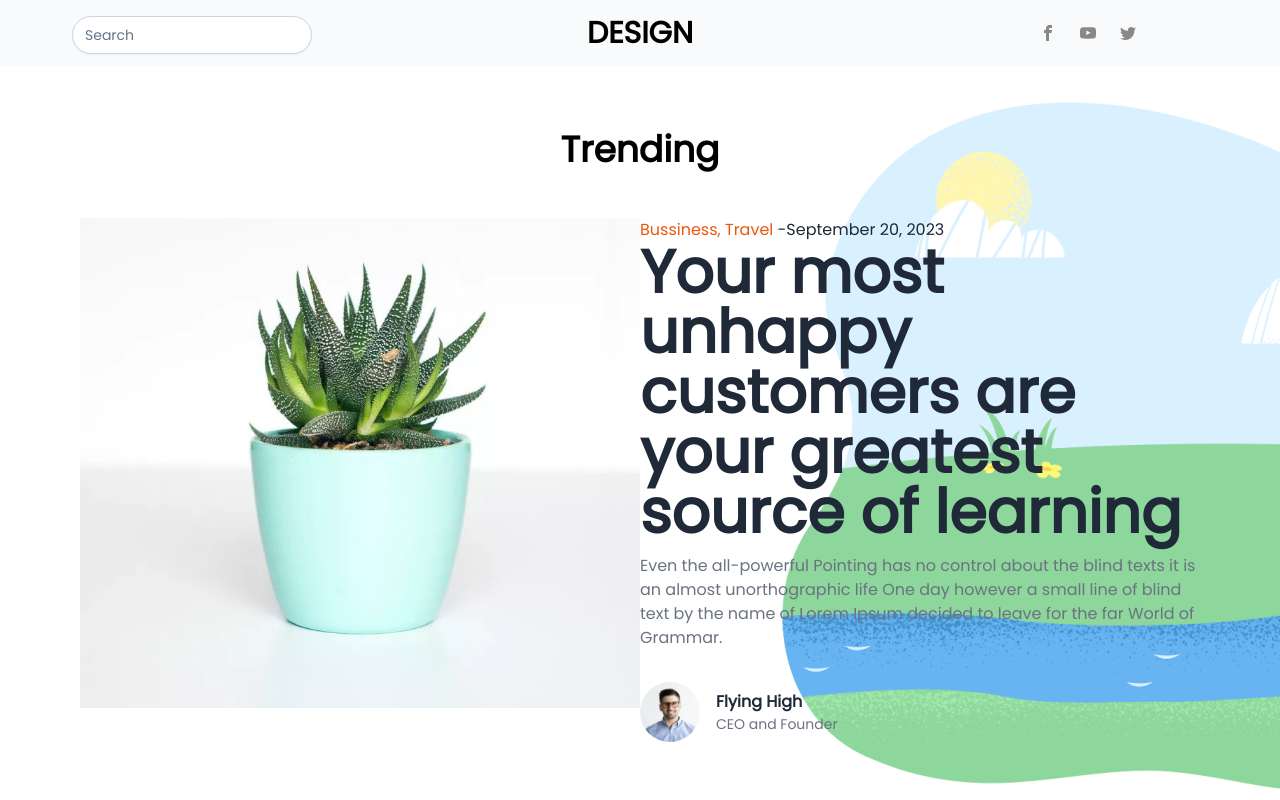
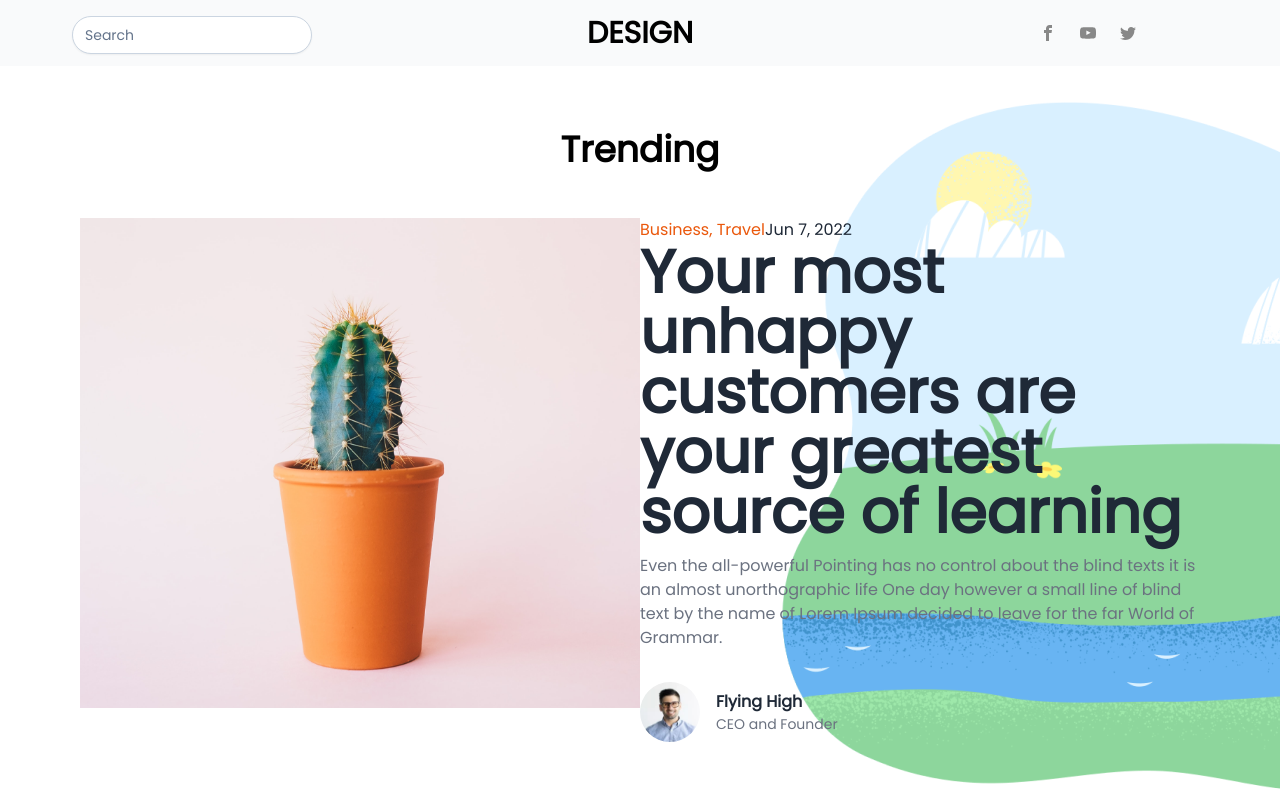
Before and after one commit to SarmadRehman/Blog-site, a Next.js app: page / in a window 1280 px wide. Shown: the top 800 px of the page. Built offline with nearby package versions, Linux system fonts and the light colour scheme.

Commit message:
main-page-all-sections

```diff
--- a/components/section1.js
+++ b/components/section1.js
@@ -1,6 +1,10 @@
 import Image from "next/image";
 import Link from "next/link";
 import Author from "./_child/author";
+import fetcher from "@/lib/fetcher";
+import Spinner from "./_child/spinner";
+import Error from "next/error";
+import data from "@/pages/api/data";
 // Import Swiper React components
 import { Swiper, SwiperSlide } from 'swiper/react';
 import { Autoplay, Pagination, Navigation } from 'swiper/modules';
@@ -8,6 +12,10 @@
 // Import Swiper styles
 import 'swiper/css';
 export default function section1() {
+
+  const {data, isLoading, isError} = fetcher('api/trending')
+  if(isLoading) return <Spinner></Spinner>
+  if(isError) return <Error></Error>
   SwiperCore.use([Autoplay])
 
   const bg = {
@@ -18,48 +26,43 @@
      <section className="py-16" style={bg}>
       <div className="container mx-auto md:px-20">
         <h1 className="pb-12 text-4xl font-bold text-center">Trending</h1>
-
-        <Swiper
+    <Swiper
         slidesPerView={1}
-        autoplay={{
-          delay:2000}}
-
-    >
-      <SwiperSlide>{Slide()}</SwiperSlide>
-      <SwiperSlide>{Slide()}</SwiperSlide>
-      <SwiperSlide>{Slide()}</SwiperSlide>
-      <SwiperSlide>{Slide()}</SwiperSlide>
-      <SwiperSlide>{Slide()}</SwiperSlide>
-      <SwiperSlide>{Slide()}</SwiperSlide>
-      <SwiperSlide>{Slide()}</SwiperSlide>
-
-
-    </Swiper>
-
-
+          autoplay={{
+            delay:2000}}
+          >
+    {
+      data.map((value, index) => (
+        <SwiperSlide key={index}><Slide data={value}></Slide></SwiperSlide>
+      ))
+}
+ </Swiper>
       </div>
     </section>
   );
 }
-function Slide() {
+function Slide({data}) {
+  const { category, img, published, author, description, title} = data;
+
   return (
+
     <div className="grid md:grid-cols-2">
       <div className="image">
-        <Link href={"/"}><Image src={"/images/img1.jpg"} width={"600"} height={"600"} /></Link>
+        <Link href={"/"}><Image src={img} width={"600"} height={"600"} /></Link>
 
       </div>
       <div className="flex flex-col justify-center info">
         <div className="cat">
-          <Link href={"/"} className="text-orange-600 hover:text-orange-800">Bussiness, Travel </Link>
-          <Link href={"/"} className="text-gray-800 hover:text-gray-600">-September 20, 2023</Link>
+          <Link href={"/"} className="text-orange-600 hover:text-orange-800">{category}</Link>
+          <Link href={"/"} className="text-gray-800 hover:text-gray-600">{published}</Link>
         </div>
         <div className="title">
-            <Link href={"/"} className="text-3xl font-bold text-gray-800 md:text-6xl hover:text-gray-600">Your most unhappy customers are your greatest source of learning</Link>
+            <Link href={"/"} className="text-3xl font-bold text-gray-800 md:text-6xl hover:text-gray-600">{title}</Link>
           </div>
         <p className="py-3 text-gray-500">
-        Even the all-powerful Pointing has no control about the blind texts it is an almost unorthographic life One day however a small line of blind text by the name of Lorem Ipsum decided to leave for the far World of Grammar.
+        {description}
         </p>
-          <Author></Author>
+        {author?<Author></Author>: <></>}
       </div>
 
     </div>
--- a/components/section3.js
+++ b/components/section3.js
@@ -2,39 +2,49 @@
 import Link from "next/link"
 import Image from "next/image"
 import Author from "./_child/author"
+import fetcher from "@/lib/fetcher";
+import Spinner from "./_child/spinner";
+import Error from "next/error";
+import data from "@/pages/api/data"
 export default function section3() {
+  const {data, isLoading, isError} = fetcher('api/popular')
+  if(isLoading) return <Spinner></Spinner>
+  if(isError) return <Error></Error>
   return (
+
     <section className="container py-16 mx:auto md:px-20">
         <h1 className="py-12 text-4xl font-bold text-center">Most Popular</h1>
 
       {/* {Swiper} */}
       <Swiper slidesPerView={2}>
-        <SwiperSlide> {Post()}  </SwiperSlide>
-        <SwiperSlide> {Post()}  </SwiperSlide>
-        <SwiperSlide> {Post()}  </SwiperSlide>
-        <SwiperSlide> {Post()}  </SwiperSlide>
+       {
+       data.map((value,index)=>(
+       <SwiperSlide key={index}><Post data={value}></Post></SwiperSlide>
+       ))
+}
       </Swiper>
     </section>
   )
 }
-function Post() {
+function Post({data}) {
+  const { category, img, published, author, description, title} = data;
     return(
         <div className="grid">
             <div className="images">
-            <Link href={"/"}><Image src={"/images/img1.jpg"} width={"600"} height={"400"} /></Link>
+            <Link href={"/"}><Image src={img} width={"600"} height={"400"} /></Link>
               </div>
             <div className="flex flex-col justify-center py-4 info">
             <div className="cat">
-          <Link href={"/"} className="text-orange-600 hover:text-orange-800">Bussiness, Travel </Link>
-          <Link href={"/"} className="text-gray-800 hover:text-gray-600">-September 20, 2023</Link>
+          <Link href={"/"} className="text-orange-600 hover:text-orange-800">{category || "unknown"}</Link>
+          <Link href={"/"} className="text-gray-800 hover:text-gray-600">{published || "unknown"}</Link>
         </div>
         <div className="title">
-          <Link href={"/"} className="text-3xl font-bold text-gray-800 md:text-4xl hover:text-gray-600">Your most unhappy customers are your greatest source of learning</Link>
+          <Link href={"/"} className="text-3xl font-bold text-gray-800 md:text-4xl hover:text-gray-600">{title || "unknown"}</Link>
         </div>
         <p className="py-3 text-gray-500">
-        Even the all-powerful Pointing has no control about the blind texts it is an almost unorthographic life One day however a small line of blind text by the name of Lorem Ipsum decided to leave for the far World of Grammar.
+       {description || "unknown"}
         </p>
-          <Author></Author>
+        {author?<Author></Author>: <></>}
             </div>
         </div>
     )
--- a/components/section4.js
+++ b/components/section4.js
@@ -1,8 +1,14 @@
 import Author from "./_child/author";
 import Image from "next/image";
 import Link from "next/link";
-
+import fetcher from "@/lib/fetcher";
+import Spinner from "./_child/spinner";
+import Error from "next/error";
+import data from "@/pages/api/data";
 export default function section4() {
+  const {data, isLoading, isError} = fetcher('api/popular')
+  if(isLoading) return <Spinner></Spinner>
+  if(isError) return <Error></Error>
   return (
     <section className="container py-16 mx:auto md:px-20">
       <div className="grid lg:grid-cols-2">
@@ -10,33 +16,31 @@
           <h1 className="py-12 text-4xl font-bold">Bussiness</h1>
           <div className="flex flex-col gap-6">
             {/* {posts} */}
-            {Post()}
-            {Post()}
-            {Post()}
-            {Post()}
-            {Post()}
+           {data[1]? <Post data= {data[1]}></Post> : <></>}
+           {data[2]? <Post data= {data[2]}></Post> : <></>}
+           {data[3]? <Post data= {data[3]}></Post> : <></>}
           </div>
         </div>
         <div className="item">
           <h1 className="py-12 text-4xl font-bold">Travel</h1>
           <div className="flex flex-col gap-6">
-            {Post()}
-            {Post()}
-            {Post()}
-            {Post()}
+           {data[4]? <Post data= {data[4]}></Post> : <></>}
+           {data[5]? <Post data= {data[5]}></Post> : <></>}
+           {data[2]? <Post data= {data[2]}></Post> : <></>}
           </div>
         </div>
       </div>
     </section>
   );
 }
-function Post() {
+function Post({data}) {
+  const { category, img, published, author, title} = data;
   return (
     <div className="flex gap-5">
       <div className="flex flex-col justify-start image">
         <Link href={"/"}>
           <Image
-            src={"/images/img1.jpg"}
+            src={img}
             className="rounded"
             width={"300"}
             height={"250"}
@@ -46,10 +50,10 @@
       <div className="flex flex-col justify-center info">
         <div className="cat">
           <Link href={"/"} className="text-orange-600 hover:text-orange-800">
-            Bussiness, Travel{" "}
+            {category}
           </Link>
           <Link href={"/"} className="text-gray-800 hover:text-gray-600">
-            -September 20, 2023
+            {published}
           </Link>
         </div>
         <div className="title">
@@ -57,10 +61,10 @@
             href={"/"}
             className="text-xl font-bold text-gray-800 hover:text-gray-600"
           >
-            Your most unhappy customers are your greatest source of learning
+            {title}
           </Link>
         </div>
-        <Author></Author>
+        {author?<Author></Author>: <></>}
       </div>
     </div>
   );
--- a/pages/api/trending.js
+++ b/pages/api/trending.js
@@ -1,5 +1,5 @@
 //api/trending
-import data from '../data'
+import data from './data'
 export default function handler (req, res) {
     const {Trending} = data;
     if(Trending) return res.status(200).json(Trending);
```
